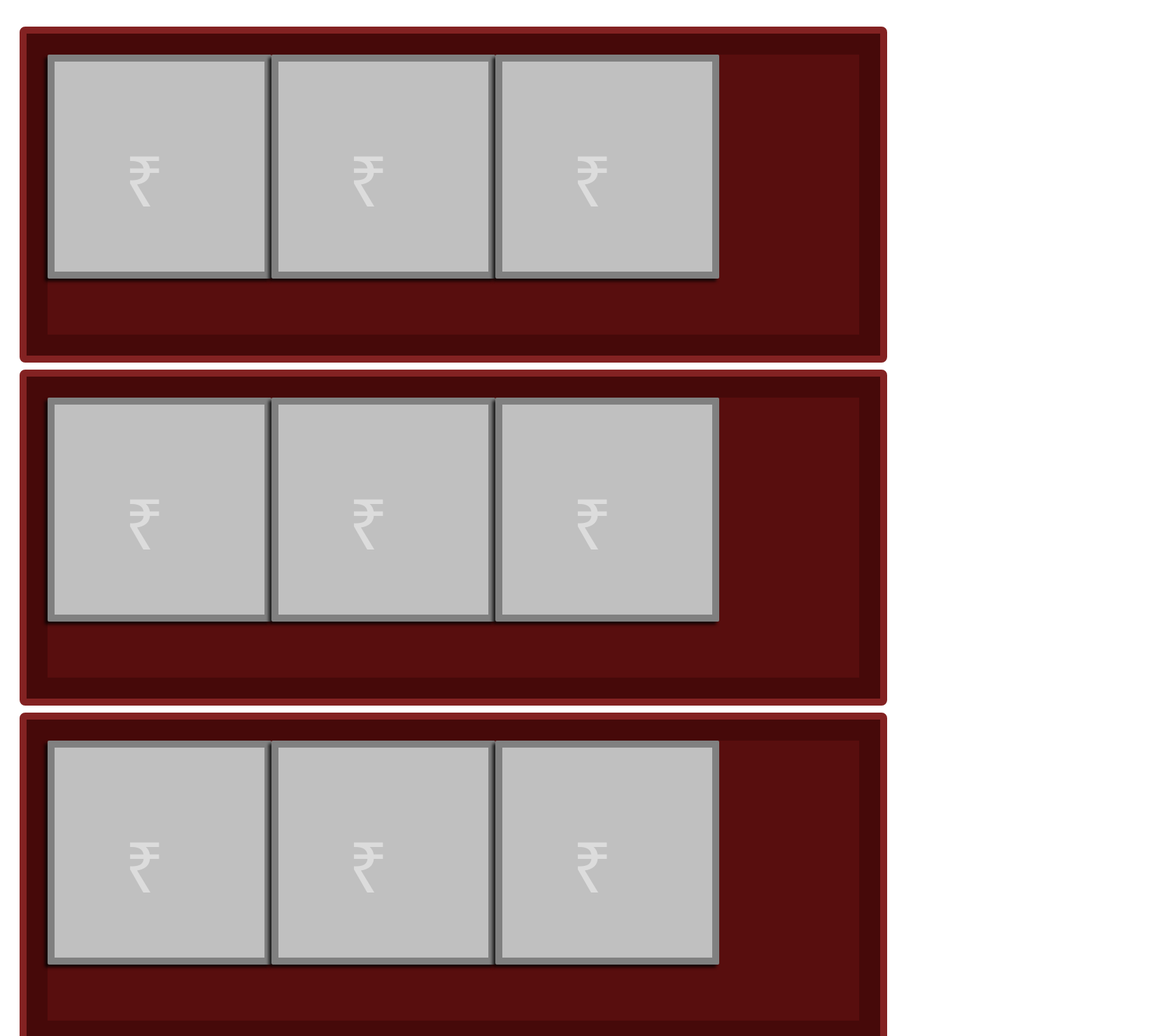
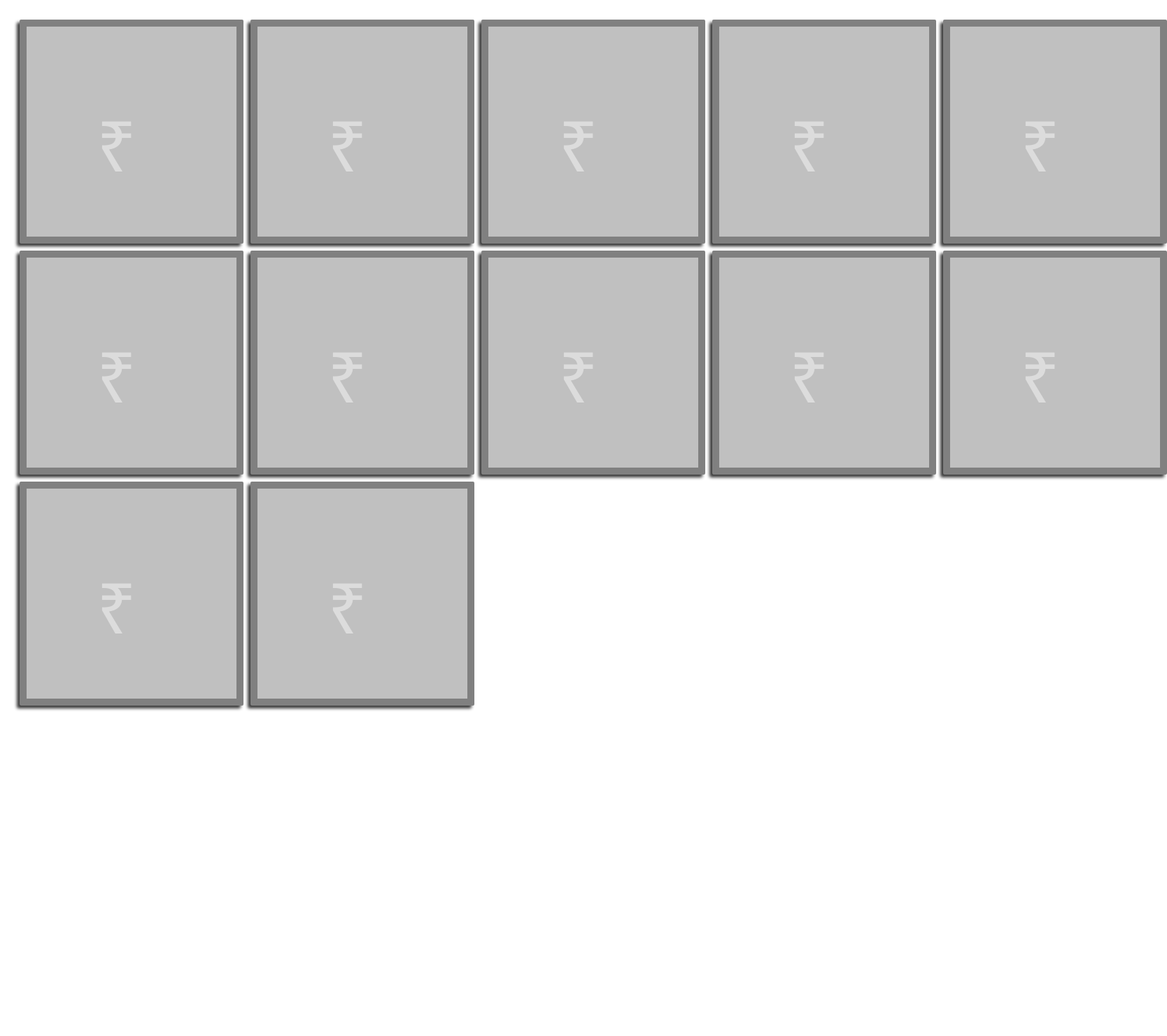
Before and after one commit to JBPORTALS/css-display-cash-boxes, a React (Create React App) app: page / in a window 1280 px wide. Shown: the top 1480 px of the page at 70% size, 1668 px wide, since content can reach past the window. After the commit the page ends 1028 px from the top, so only its background shows below. Built offline with nearby package versions, Linux system fonts and the light colour scheme.

Commit message:
Add racker to store multiple storages

```diff
--- a/src/App.css
+++ b/src/App.css
@@ -47,3 +47,11 @@
   Q3: How we can make the boxes not stick to top and bottom edge of the container?
   */
 }
+
+.racker {
+  display: grid;
+  grid-template-columns: 1fr 1fr 1fr 1fr 1fr;
+  gap: 10px;
+  height: 100%;
+  width: 100%;
+}
--- a/src/App.jsx
+++ b/src/App.jsx
@@ -3,29 +3,20 @@ import "./App.css";
 export default function App() {
   return (
     <div className="store-room">
-      <CashBoxContainer>
+      <Racker>
         <CashBox />
         <CashBox />
         <CashBox />
-      </CashBoxContainer>
-
-      <CashBoxContainer>
         <CashBox />
         <CashBox />
         <CashBox />
-      </CashBoxContainer>
-
-      <CashBoxContainer>
         <CashBox />
         <CashBox />
         <CashBox />
-      </CashBoxContainer>
-
-      <CashBoxContainer>
         <CashBox />
         <CashBox />
         <CashBox />
-      </CashBoxContainer>
+      </Racker>
     </div>
   );
 }
@@ -41,3 +32,7 @@ function CashBox() {
 function CashBoxContainer({ children }) {
   return <div className="cash-box-container">{children}</div>;
 }
+
+function Racker({ children }) {
+  return <div className="racker">{children}</div>;
+}
```
